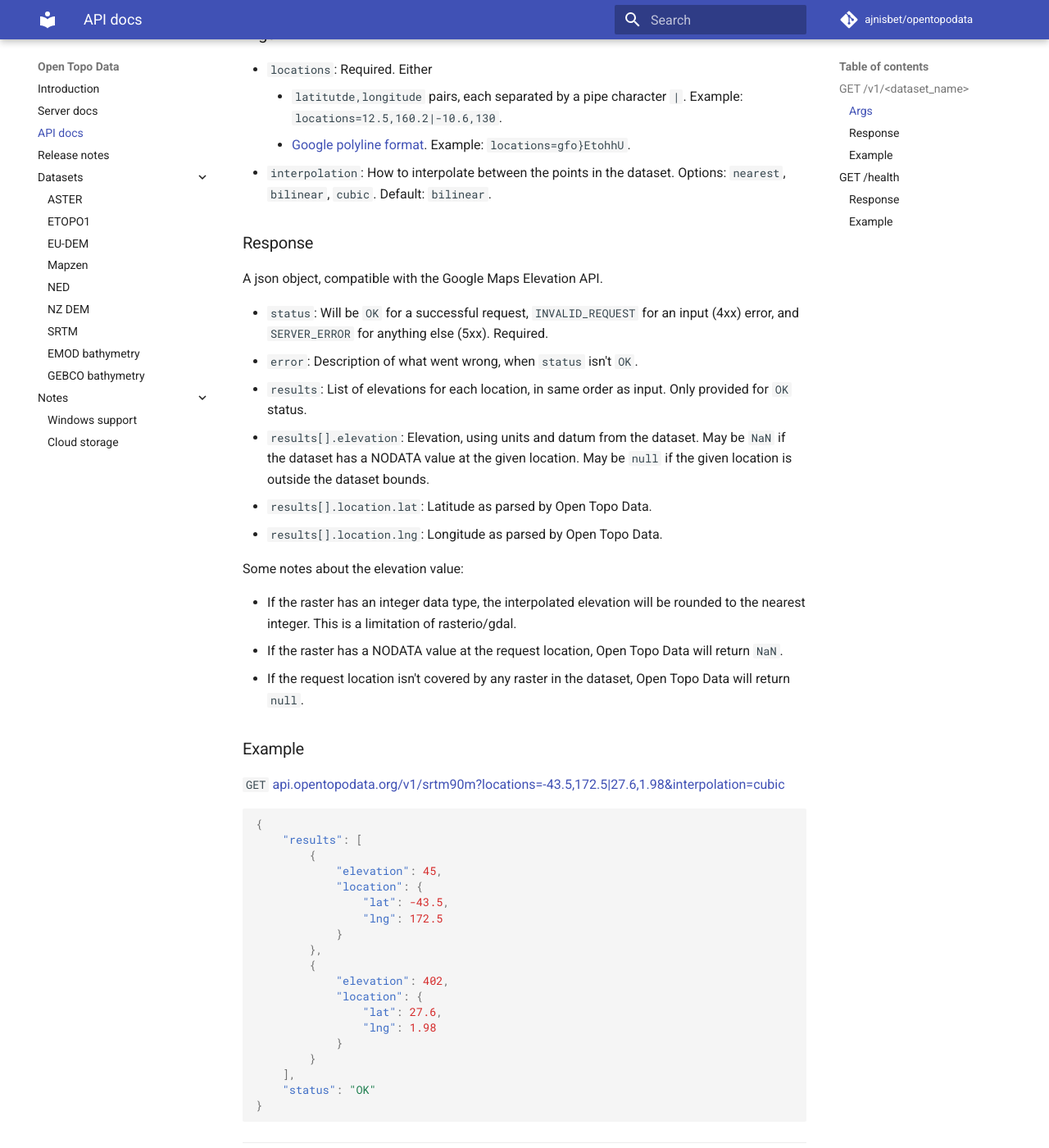
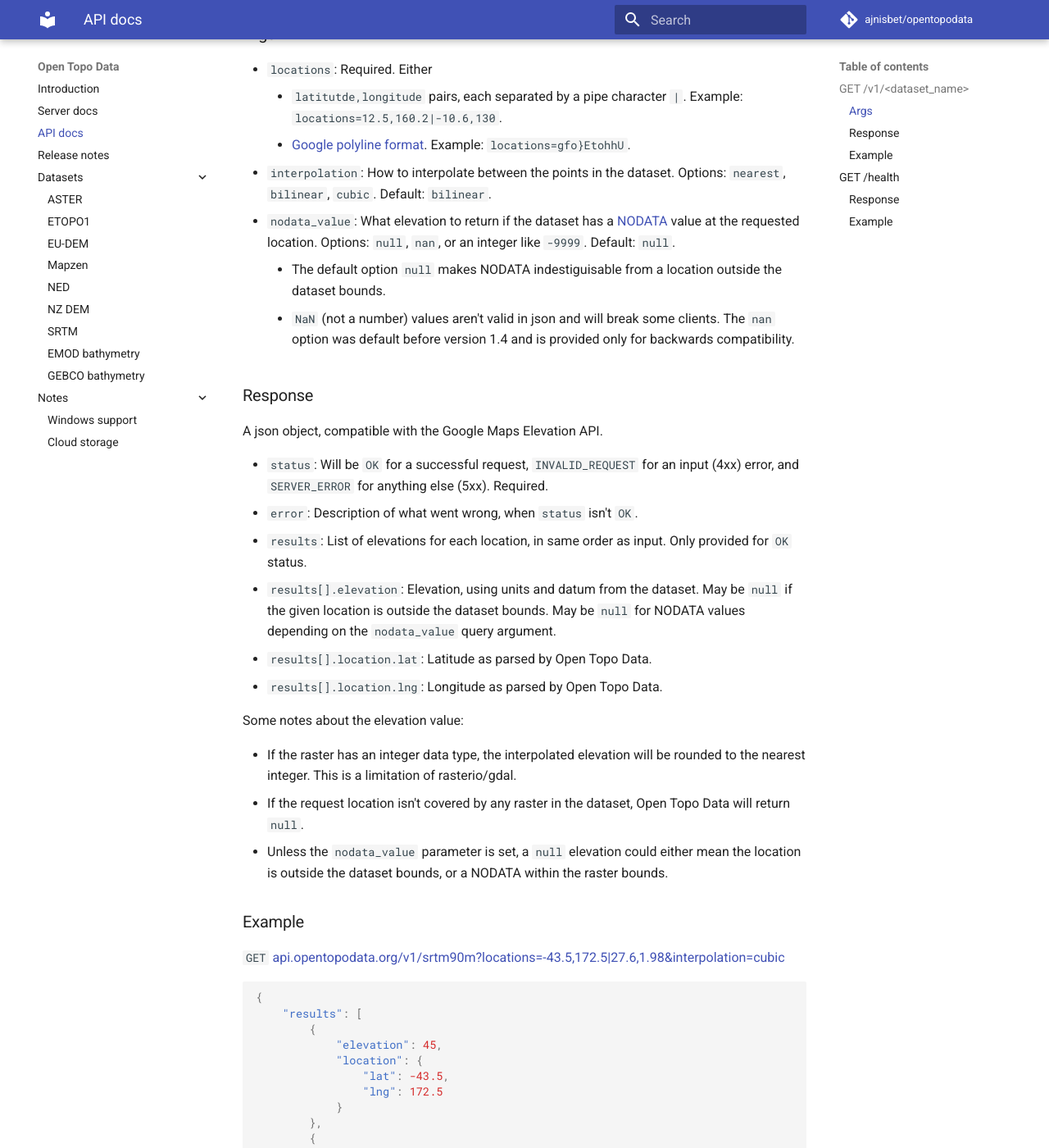
Before and after one commit to ajnisbet/opentopodata, an MkDocs documentation site: the page built from docs/api.md, in a window 1280 px wide and 1400 px high, scrolled down 421 px. Shown: the whole window at 82% size. Built offline with MkDocs 1.6.1 and Material for MkDocs 9.7.7, drawn with Linux system fonts in a browser that asks for light colours; comment, search, counter and statistics services are not loaded.

Commit message:
Document nodata_value parameter

```diff
--- a/docs/api.md
+++ b/docs/api.md
@@ -15,6 +15,12 @@ Latitudes and longitudes should be in `EPSG:4326` (also known as WGS-84 format),
     * `latitutde,longitude` pairs, each separated by a pipe character `|`. Example: `locations=12.5,160.2|-10.6,130`.
     * [Google polyline format](https://developers.google.com/maps/documentation/utilities/polylinealgorithm). Example: `locations=gfo}EtohhU`.
 * `interpolation`: How to interpolate between the points in the dataset. Options: `nearest`, `bilinear`, `cubic`. Default: `bilinear`.
+* `nodata_value`: What elevation to return if the dataset has a [NODATA](https://desktop.arcgis.com/en/arcmap/10.3/manage-data/raster-and-images/nodata-in-raster-datasets.htm) value at the requested location. Options: `null`, `nan`, or an integer like `-9999`. Default: `null`.
+    * The default option `null` makes NODATA indestiguisable from a location outside the dataset bounds.
+    * `NaN` (not a number) values aren't valid in json and will break some clients. The `nan` option was default before version 1.4 and is provided only for backwards compatibility.
+
+
+
 
 ### Response
 
@@ -23,15 +29,15 @@ A json object, compatible with the Google Maps Elevation API.
 * `status`: Will be `OK` for a successful request, `INVALID_REQUEST` for an input (4xx) error, and `SERVER_ERROR` for anything else (5xx). Required.
 * `error`: Description of what went wrong, when `status` isn't `OK`.
 * `results`: List of elevations for each location, in same order as input. Only provided for `OK` status.
-* `results[].elevation`: Elevation, using units and datum from the dataset. May be `NaN` if the dataset has a NODATA value at the given location. May be `null` if the given location is outside the dataset bounds.
+* `results[].elevation`: Elevation, using units and datum from the dataset. May be `null` if the given location is outside the dataset bounds. May be `null` for NODATA values depending on the `nodata_value` query argument.
 * `results[].location.lat`: Latitude as parsed by Open Topo Data.
 * `results[].location.lng`: Longitude as parsed by Open Topo Data.
 
 Some notes about the elevation value:
 
 * If the raster has an integer data type, the interpolated elevation will be rounded to the nearest integer. This is a limitation of rasterio/gdal.
-* If the raster has a NODATA value at the request location, Open Topo Data will return `NaN`.
 * If the request location isn't covered by any raster in the dataset, Open Topo Data will return `null`.
+* Unless the `nodata_value` parameter is set, a `null` elevation could either mean the location is outside the dataset bounds, or a NODATA within the raster bounds.
 
 
 
```
